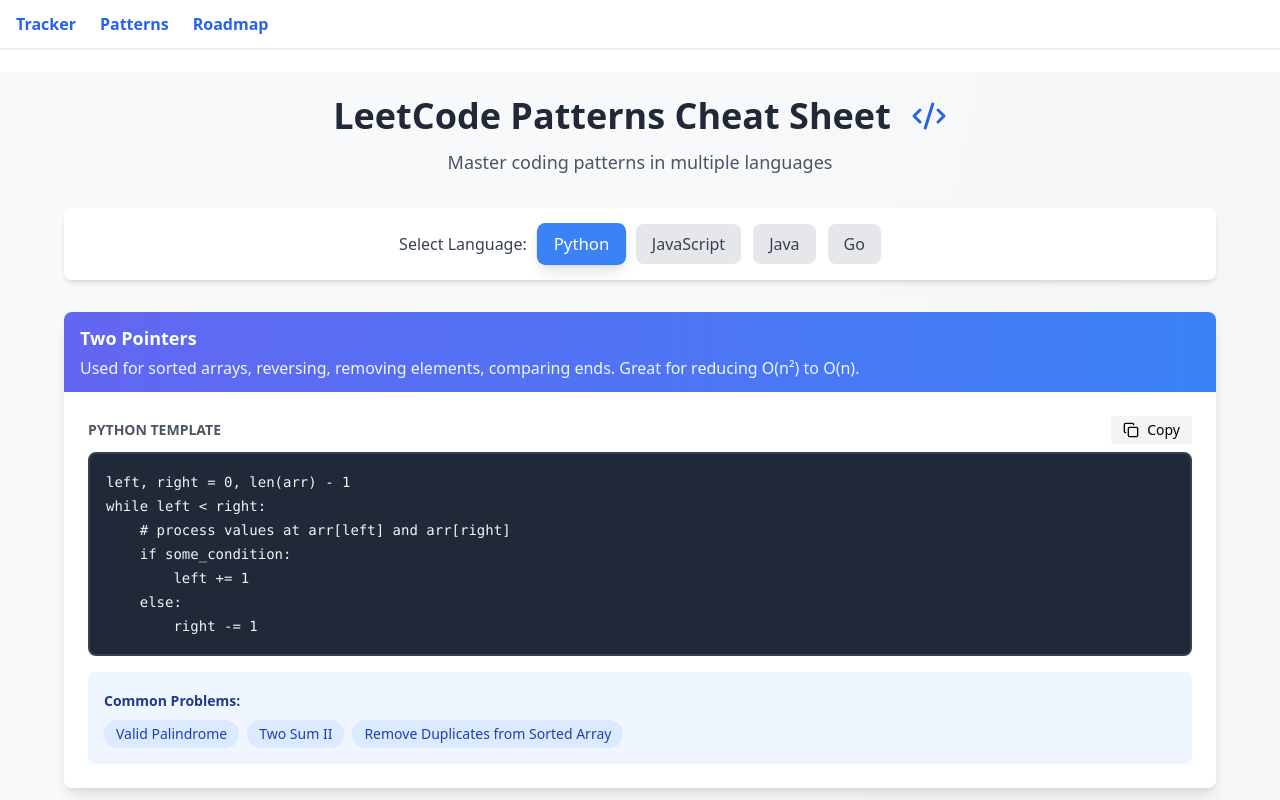
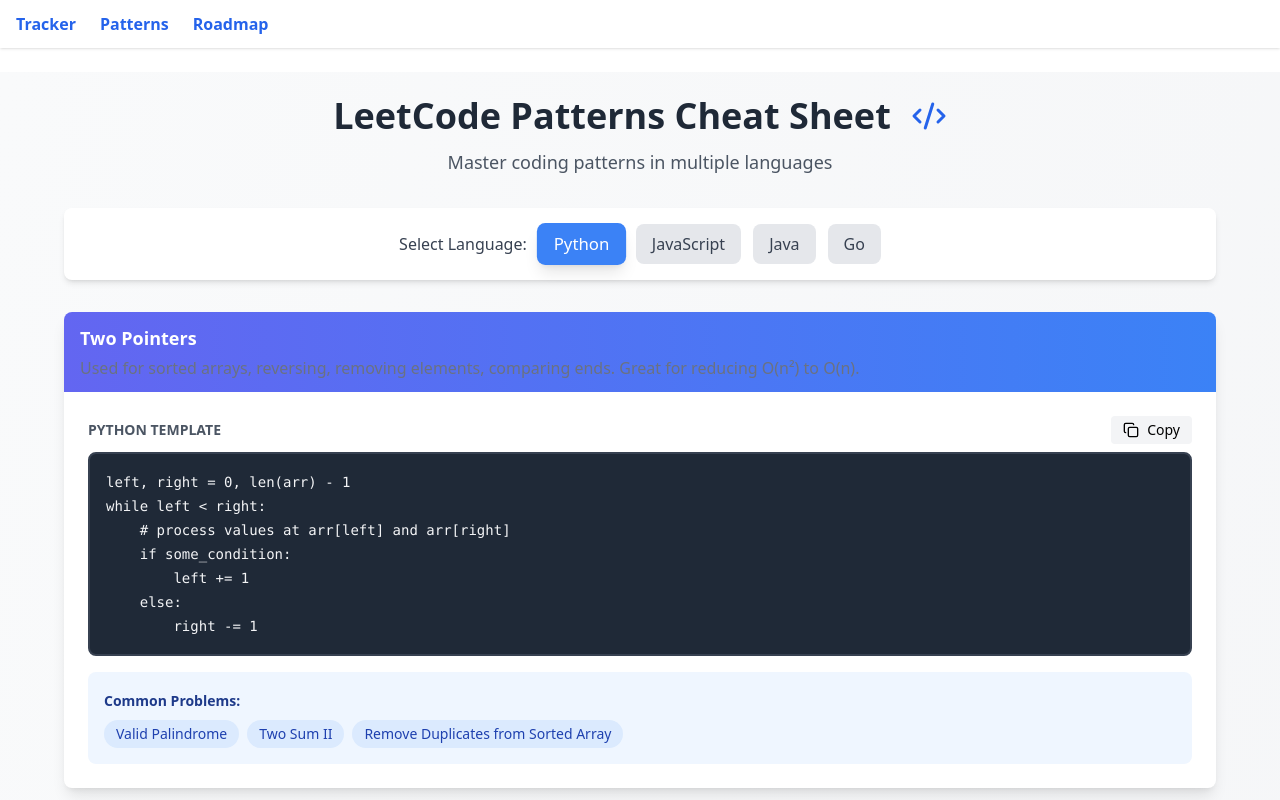
Before and after one commit to javydevx/neetcode-tracker, a React (Vite) app: page /patterns in a window 1280 px wide. Shown: the top 800 px of the page. Built offline with nearby package versions, Linux system fonts and the light colour scheme.

Commit message:
fix pattern description text color for readability

```diff
--- a/src/pages/Patterns.jsx
+++ b/src/pages/Patterns.jsx
@@ -68,7 +68,7 @@
               <h2 className="text-lg font-bold text-white mb-1">
                 {pattern.title}
               </h2>
-              <p className="text-blue-50">{pattern.description}</p>
+              <p className="text-gray-500">{pattern.description}</p>
             </div>
 
             <div className="p-6">
```
